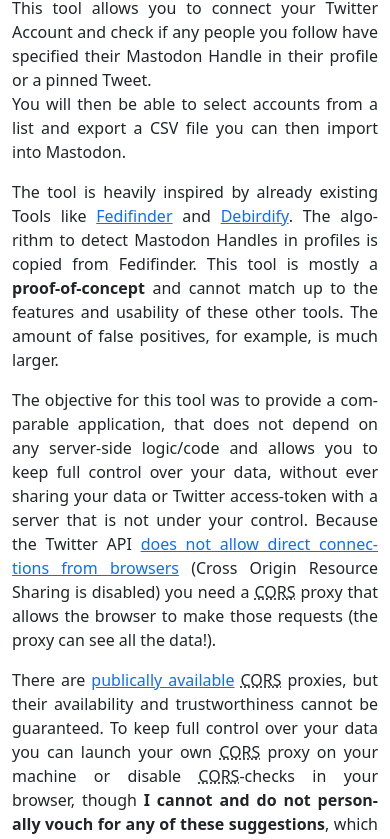
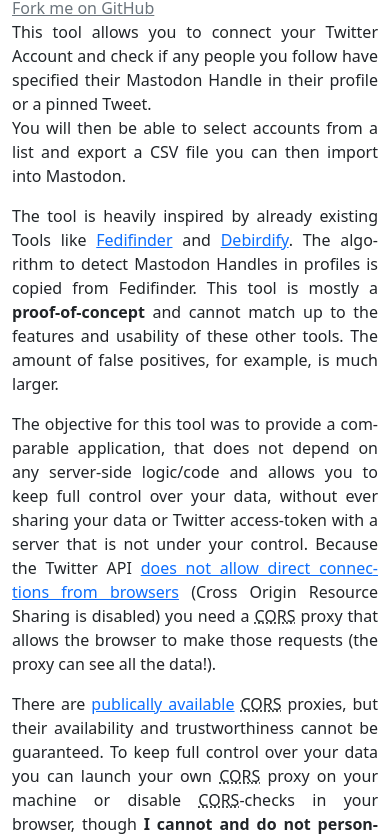
Before and after one commit to MaPePeR/twitter-mastodon-finder, a plain HTML site: page index.html in a window 390 px wide. Shown: the part 79-918 px from the top of the page. Drawn offline with nearby package versions, Linux system fonts and the light colour scheme; a script that the page names is missing.

Commit message:
Add GitHub Ribbon

```diff
--- a/index.html
+++ b/index.html
@@ -17,9 +17,11 @@
     </style>
   </head>
   <body>
+    <a class="position-absolute d-none d-md-block" style="right: 0; top: 0;" href="https://github.com/MaPePeR/twitter-mastodon-finder"><img decoding="async" loading="lazy" width="149" height="149" src="https://github.blog/wp-content/uploads/2008/12/forkme_right_gray_6d6d6d.png?resize=149%2C149" class="attachment-full size-full" alt="Fork me on GitHub" data-recalc-dims="1" referrerpolicy="no-referrer"></a>
     <div class="container">
       <div class="row">
         <h1>Find Mastodon Accounts in Twitter Followings</h1>
+        <a class="d-md-none text-muted" href="https://github.com/MaPePeR/twitter-mastodon-finder">Fork me on GitHub</a>
         <div class="col-12">
           <p>
             This tool allows you to connect your Twitter Account and check if any people you follow have specified their Mastodon Handle in their profile or a pinned Tweet.
```
